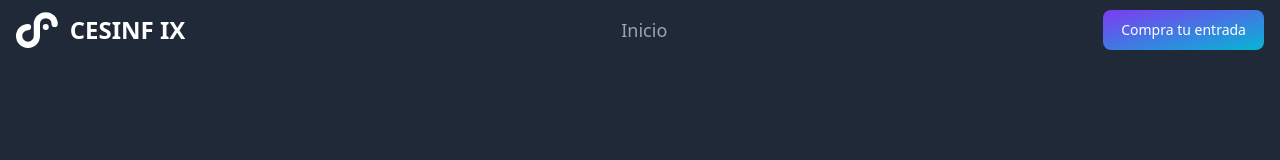
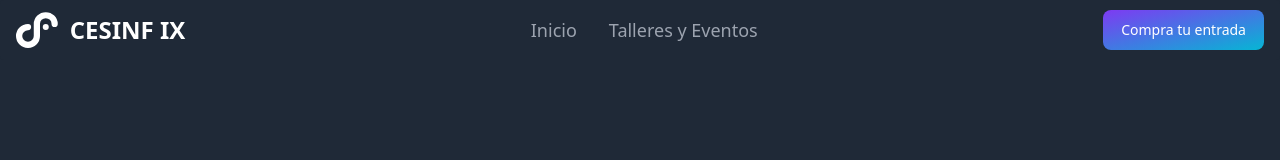
Before and after one commit to CESINFULL/cesinfull.com, a React (Vite) app: page / in a window 1280 px wide. Shown: the top 160 px of the page. Built offline with nearby package versions, Linux system fonts and the light colour scheme.

Commit message:
Added the link in navbar

```diff
--- a/src/components/CustomNavbar.tsx
+++ b/src/components/CustomNavbar.tsx
@@ -22,7 +22,12 @@ export default function CustomNavbar() {
         <Navbar.Toggle className="2xs:ml-3" />
       </div>
       <Navbar.Collapse>
-        <Navbar.Link as={Link} to="/" className="text-lg">Inicio</Navbar.Link>
+        <Navbar.Link as={Link} to="/" className="text-lg">
+          Inicio
+        </Navbar.Link>
+        <Navbar.Link as={Link} to="/talleres-eventos" className="text-lg">
+          Talleres y Eventos
+        </Navbar.Link>
       </Navbar.Collapse>
     </Navbar>
   );
```
